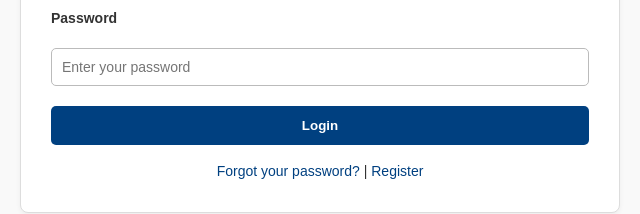
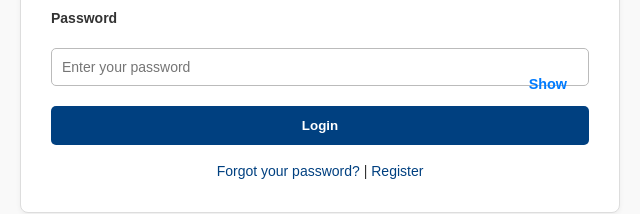
Before and after one commit to oluwaseye058-ops/ihc-portal, a website: page frontend/login.html in a window 1280 px wide. Shown: the part 291-505 px from the top of the page, 320-960 px from the left. Drawn offline with Linux system fonts and the light colour scheme.

Commit message:
new phase login3

```diff
--- a/frontend/login.html
+++ b/frontend/login.html
@@ -8,7 +8,7 @@
   <title>IHC Portal - Login</title>
   <link rel="stylesheet" href="css/style.css">
   <style>
-    /* Simple inline spinner style (can also move to style.css) */
+    /* Spinner */
     .spinner {
       border: 3px solid #f3f3f3;
       border-top: 3px solid #007bff;
@@ -24,6 +24,22 @@
       0% { transform: rotate(0deg); }
       100% { transform: rotate(360deg); }
     }
+
+    /* Password wrapper */
+    .password-wrapper {
+      position: relative;
+    }
+    .toggle-password {
+      position: absolute;
+      top: 50%;
+      right: 10px;
+      transform: translateY(-50%);
+      cursor: pointer;
+      font-size: 0.9em;
+      background: none;
+      border: none;
+      color: #007bff;
+    }
   </style>
 </head>
 <body>
@@ -38,7 +54,10 @@
       <input type="email" id="email" name="email" placeholder="Enter your email" required>
 
       <label for="password">Password</label>
-      <input type="password" id="password" name="password" placeholder="Enter your password" required>
+      <div class="password-wrapper">
+        <input type="password" id="password" name="password" placeholder="Enter your password" required>
+        <button type="button" id="togglePassword" class="toggle-password">Show</button>
+      </div>
 
       <button type="submit" id="loginBtn">Login</button>
     </form>
```
